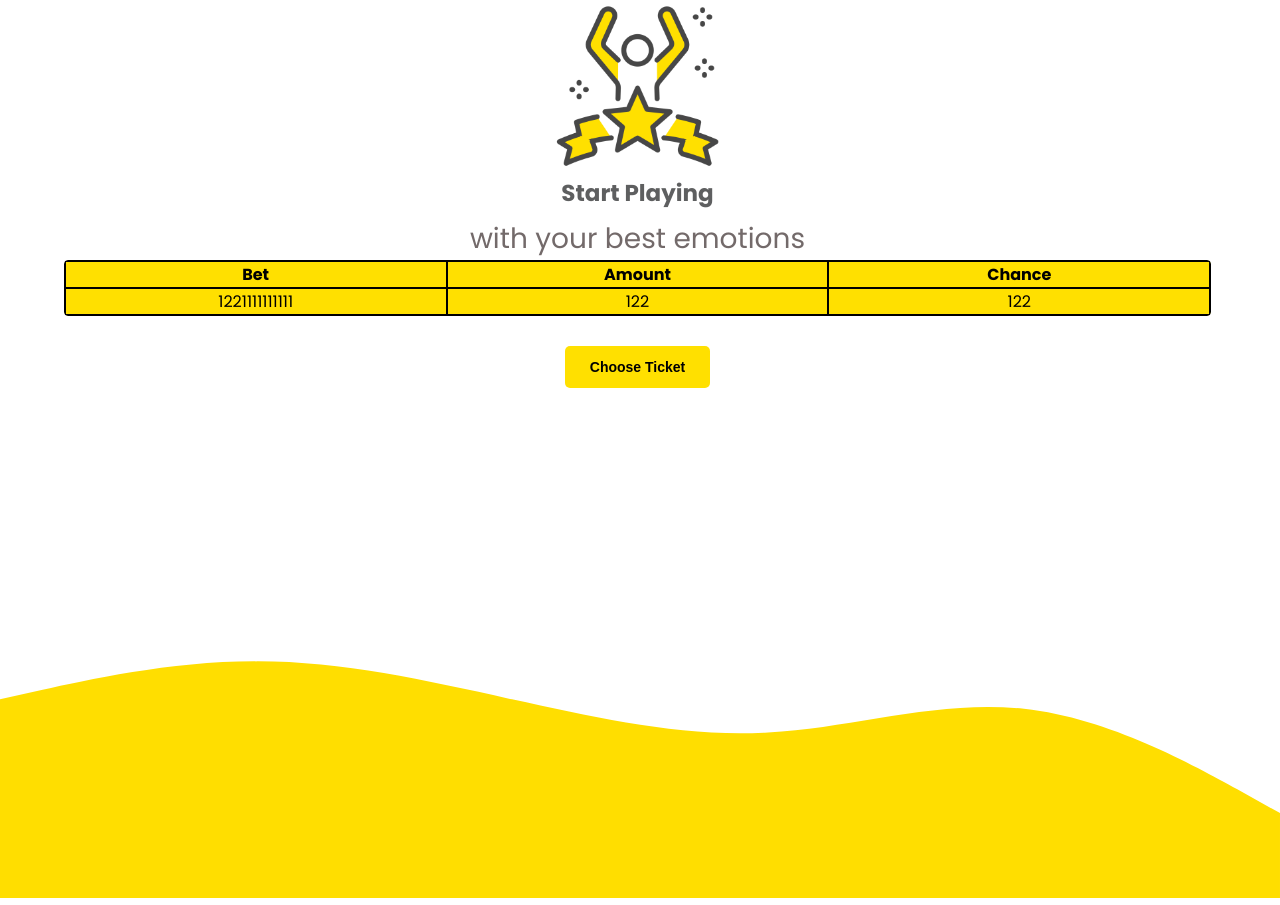
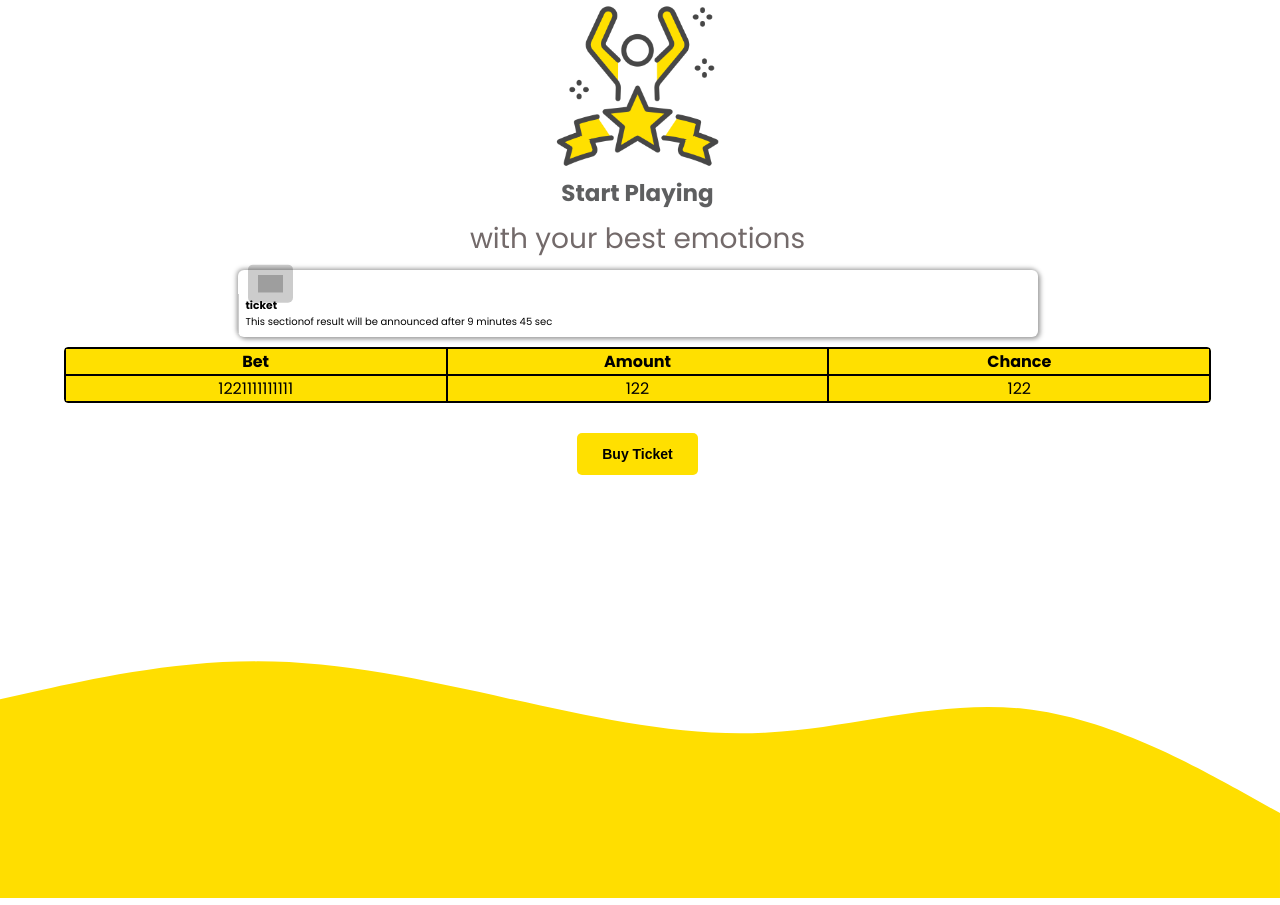
Before and after one commit to balasoundariy/practice, a Laravel app: page / in a window 1280 px wide. Shown: the part 106-1011 px from the top of the page. Run offline with Laravel 9, Linux system fonts and the light colour scheme; the visitor is signed in with stand-in values (Sample User, id 1); some libraries are stand-ins or nearby versions; grey boxes are pictures that could not be loaded.

Commit message:
back work done

```diff
--- a/public/css/custom_styles.css
+++ b/public/css/custom_styles.css
@@ -419,7 +419,7 @@ padding: 10px 15px;
 {
     background: transparent;
     /* margin-top: -2px; */
-    padding-top: 10px;
+    padding-top: 0px;
 }
 .tc_h1
 {
@@ -731,26 +731,25 @@ color:#000;
     background-color: #fff;
     max-width: 800px;
     box-shadow: 2px 2px 5px #9E9E9E, -1px -1px 5px #9E9E9E;
-    border-radius: 3px;
+    border-radius: 6px;
     display: grid;
     grid-template-column: repeat(5, 1fr);
+      width:90%;
+      margin: 10px auto;
+      padding: 4px 0px;
   }
   .card .img-container {
-    height: 100px;
-    width: 30%;
+    padding: 10px;
+    width: 20%;
     position: relative;
-    grid-column: 2;
-
-    /* background-image: url('https://www.dropbox.com/s/7d5qt5wb2xpqeww/city-street.jpg?raw=1'); */
-    background-size: cover;
-    background-position: center center;
+    /*grid-column: 2;*/
   }
   .cart_status
   {
     position: absolute;
-    left: 50%;
+    left: 10px;
     top: 50%;
-    transform: translate(-50%, -50%);
+    transform: translateY(-50%);
     background: #00000033;
     padding: 10px;
     display: flex;
@@ -760,23 +759,27 @@ color:#000;
   }
   .cart_status   img
   {
-width:25px;
+    width:25px;
   }
   .card-content {
-    grid-column: 3 / 5;
+    /*grid-column: 3 / 5;*/
     padding:4px 7px;
     border-left: 1px solid #ccc;
+      width:70%;
+      text-align:left;
   }
   .excerpt
   {
-font-size: 12px;
+font-size: 10px;
+      line-height: 1.5;
   }
   .card-content .author {
-    border-top: 1px solid #cdcdcd;
+
     font-weight: 700;
     margin-top: 25px;
     padding: 25px 0 10px 0;
     color: #555;
+      text-align: left;
   }
 
   @media only screen and (max-width:600px) {
@@ -785,12 +788,12 @@ font-size: 12px;
     }
     .card .img-container {
       /* height: 100px; */
-      width: 30%;
+      /*width: 20%;*/
     }
     .card-content {
       border: 0;
-      border-top: 1px solid #ccc;
-      width: 70%;
+      /*border-top: 1px solid #ccc;*/
+      /*width: 80%;*/
     }
   }
 @media only screen and (max-width: 359px) {
@@ -1008,3 +1011,78 @@ margin: 0 auto;
   body widget .-bold {
     font-weight: bold;
   }
+.summaary_cart_con
+{
+    background-color:grey;
+    width:90%;
+    margin: 0 auto;
+    border:2px  solid #000;
+    border-radius:4px;
+}
+.shoping_cart
+{
+    display:flex;
+    justify-content:space-between;
+    padding:5px 10px;
+    background-color:#ffe200;
+}
+.shoping_cart_head
+{
+    display:flex;
+    background-color:#fff;
+}
+.nodata_found .No_found
+{
+width:100%;
+    padding: 25px 0px;
+}
+.delete_icon
+{
+    font-size: 15px;
+}
+.shoping_c_left
+{
+    width:85%;
+}
+.shoping_cart .sc_del
+{
+    padding-left:5px;
+}
+.sc_name
+{
+    width:45%;
+}
+/*.sc_type*/
+/*{*/
+/*    width:15%;*/
+/*}*/
+.sc_series
+{
+    width:20%;
+}
+.sc_amount
+{
+    width:20%;
+}
+.sc_del
+{
+    width:15%;
+    text-align:center;
+}
+.shoping_cart_head div
+{
+    text-align:center;
+    border:2px solid #000;
+    border-left: none;
+    border-bottom:none;
+    padding:8px 5px;
+    font-size: 10px;
+}
+.shoping_cart_head div:last-child {
+    border-right: none;
+}
+.black_bg
+{
+    color: #ffe200;
+    background:#000;
+}
--- a/resources/views/header.blade.php
+++ b/resources/views/header.blade.php
@@ -3,7 +3,7 @@
         @auth()
         <div class="header_con">
         <div class="main_logo">
-            <a href="#">
+            <a href="{{route('home')}}">
             <img src="{{asset('/img/logo.png')}}" class="cart" alt="cart">
             </a>
         </div>
--- a/resources/views/home.blade.php
+++ b/resources/views/home.blade.php
@@ -8,49 +8,35 @@
         <h1 class="mc_sw_p"> Start Playing</h1>
         <p class="mc_p"> with your best emotions</p>
         @auth()
-
+            <div class="card">
+                <div class="img-container">
+                    <div class="cart_status"> <img src="{{asset('/img/money.png')}}"  alt="cart"> </div>
+                </div>
+                <div class="card-content">
+                    <h6> ticket</h6>
+                    <p class="excerpt">This sectionof result will be announced after 9 minutes 45 sec</p>
+                </div>
+            </div>
             <div class="betting_container_rk">
                 <div class="betting_section head_sec">
-
                     <div class="bs_col_md_1"><p> bet </p></div>
-            <div class="bs_col_md_1"><p> amount</p> </p></div>
+                    <div class="bs_col_md_1"><p> amount</p></div>
                     <div class="bs_col_md_1"><p> chance</p></div>
-
                 </div>
                 <div class="betting_section">
                     <div class="bs_col_md_1"><p> 1221111111111</p></div>
-            <div class="bs_col_md_1"><p> 122</p> </p></div>
+                    <div class="bs_col_md_1"><p> 122</p></div>
                     <div class="bs_col_md_1"><p> 122</p></div>
                 </div>
-
             </div>
-
             <button class="choose_btn">
-                <a class="logout_clk" href="{{route('ticket')}}"> Choose ticket </a>
+                <a class="logout_clk" href="{{route('ticket')}}"> Buy ticket </a>
             </button>
         @else
 
-
-
-        <div class="card">
-    <div class="img-container"> <div class="cart_status"> <img src="/img/money.png"  alt="cart"> </div> </div>
-    <div class="card-content">
-
-
-      <p class="excerpt">Lorem ipsum dolor sit, amet consectetur adipisicing elit. Mollitia odio dolorem amet, sunt magnam asperio</p>
-
+        @endauth
+        <div class="hm_bottom_cont">
+            <svg xmlns="http://www.w3.org/2000/svg" viewBox="0 0 1440 320"><path fill="#ffde00" fill-opacity="1" d="M0,96L48,85.3C96,75,192,53,288,53.3C384,53,480,75,576,96C672,117,768,139,864,133.3C960,128,1056,96,1152,106.7C1248,117,1344,171,1392,197.3L1440,224L1440,320L1392,320C1344,320,1248,320,1152,320C1056,320,960,320,864,320C768,320,672,320,576,320C480,320,384,320,288,320C192,320,96,320,48,320L0,320Z"></path></svg>
         </div>
     </div>
-
-        @endauth
-
-        <div class="hm_bottom_cont">
-
-        <svg xmlns="http://www.w3.org/2000/svg" viewBox="0 0 1440 320"><path fill="#ffde00" fill-opacity="1" d="M0,96L48,85.3C96,75,192,53,288,53.3C384,53,480,75,576,96C672,117,768,139,864,133.3C960,128,1056,96,1152,106.7C1248,117,1344,171,1392,197.3L1440,224L1440,320L1392,320C1344,320,1248,320,1152,320C1056,320,960,320,864,320C768,320,672,320,576,320C480,320,384,320,288,320C192,320,96,320,48,320L0,320Z"></path></svg>
-    </div>
-
-{{--        <div class="lottery_succes">--}}
-{{--            <p> lottery_succes</p>--}}
-{{--        </div>--}}
-    </div>
 @endsection
--- a/resources/views/popups.blade.php
+++ b/resources/views/popups.blade.php
@@ -82,7 +82,7 @@
     <section class="rk_popup success_popup" style="display: none;">
         <div class="main_container">
             <div class="lp_main_banner">
-                <img src="/img/tick.png" class="cart" alt="cart">
+                <img src="{{asset('/img/tick.png')}}" class="cart" alt="cart">
             </div>
             <h1 class="lp_sw_p"> Ticket</h1>
             <p class="lp_p">Placed  successfully !</p>
```
Also changed, not shown: app/Http/Controllers/TicketController.php (+12 -2 lines), resources/views/summary.blade.php (+27 -7 lines), resources/views/tickets.blade.php (+3 -19 lines). Lines whose indentation alone changed are shown as unchanged.
